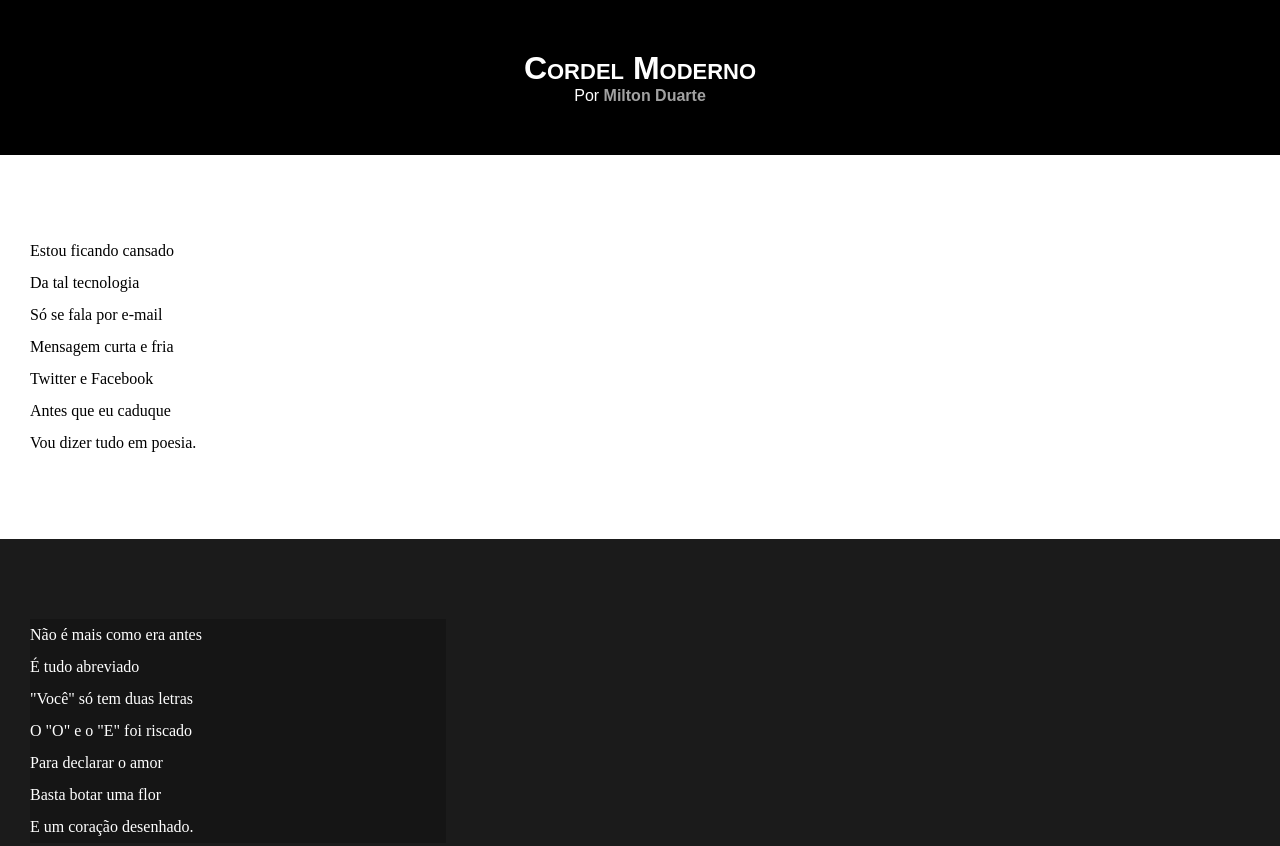
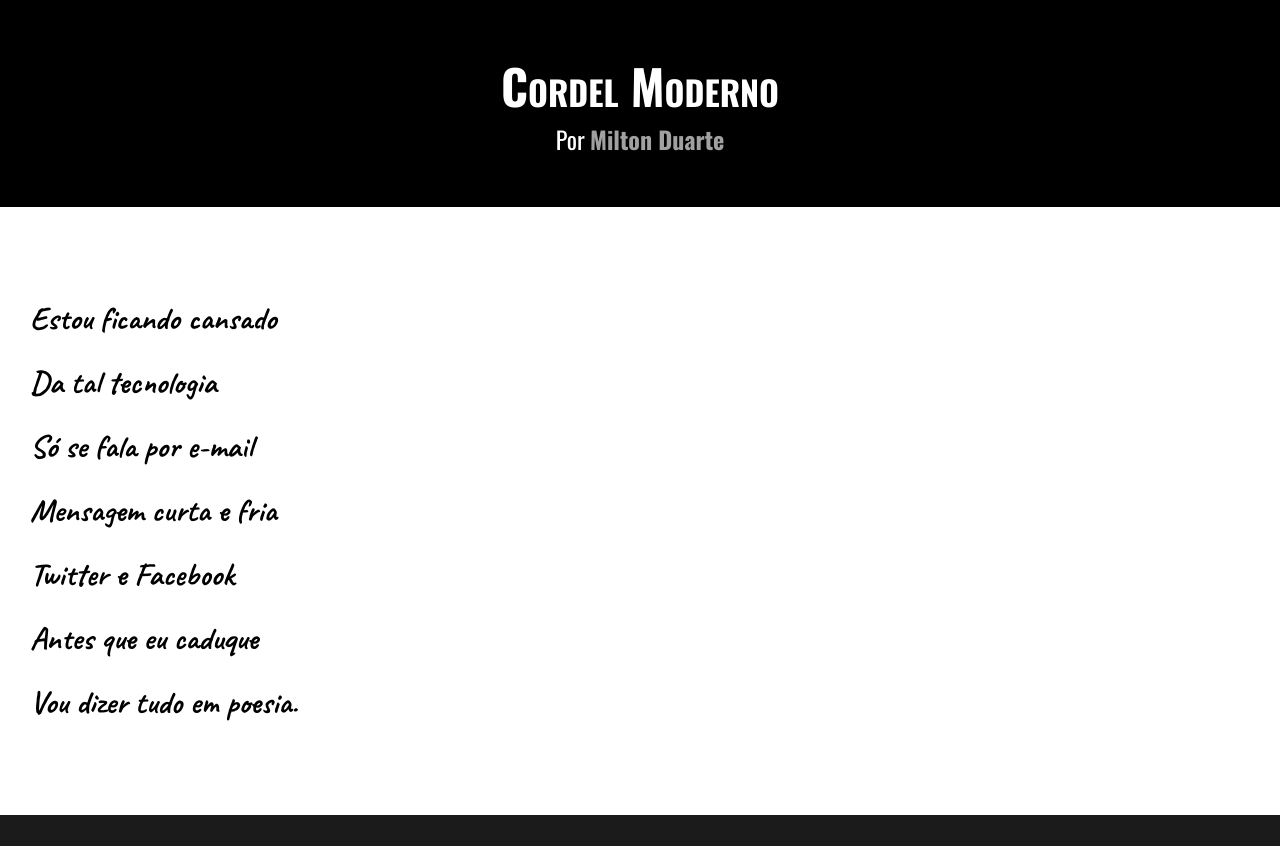
Before and after one commit to eduoop/HTML---CSS, a plain HTML site: page desafios/desafio 03/index.html in a window 1280 px wide. Shown: the top 846 px of the page. Drawn offline with nearby package versions, Linux system fonts and the light colour scheme.

Commit message:
Atualização de estilos

```diff
--- a/desafios/desafio 03/styles/style.css
+++ b/desafios/desafio 03/styles/style.css
@@ -1,3 +1,11 @@
+@import url('https://fonts.googleapis.com/css2?family=Amatic+SC:wght@400;700&family=Caveat:wght@400;500;600;700&family=Oswald:wght@200;300;400;500;600;700&display=swap');
+
+:root {
+    --fonte1: 'Oswald', sans-serif;
+    --fonte2: 'Caveat', cursive;
+    --fonte3: 'Amatic SC', cursive;
+}
+
 * {
     margin: 0;
     padding: 0;
@@ -6,13 +14,15 @@
 html, body {
     min-height: 100vh;
     background-color: dark;
+    font-family: var(--fonte1);
 }
 
 header {
     background-color: black;
     color: white;
     text-align: center;
-    font-family: Arial, Helvetica, sans-serif;
+    font-family: var(--fonte1);
+    font-size: 1.5em;
 }
 
 header > h1 {
@@ -36,6 +46,9 @@ section {
     padding-bottom: 10vh;
     line-height: 2em;
     padding-left: 30px;
+    font-family: var(--fonte2);
+    font-weight: bold;
+    font-size: 2em;
 }
 
 .normal {
@@ -49,9 +62,10 @@ section {
 }
 
 .image > p {
+    display: inline-block;
+    padding: 10px;
     background: rgba(0, 0, 0, 0.24);
     color: white;
-    width: 26em;
 }
 
 footer {
```
